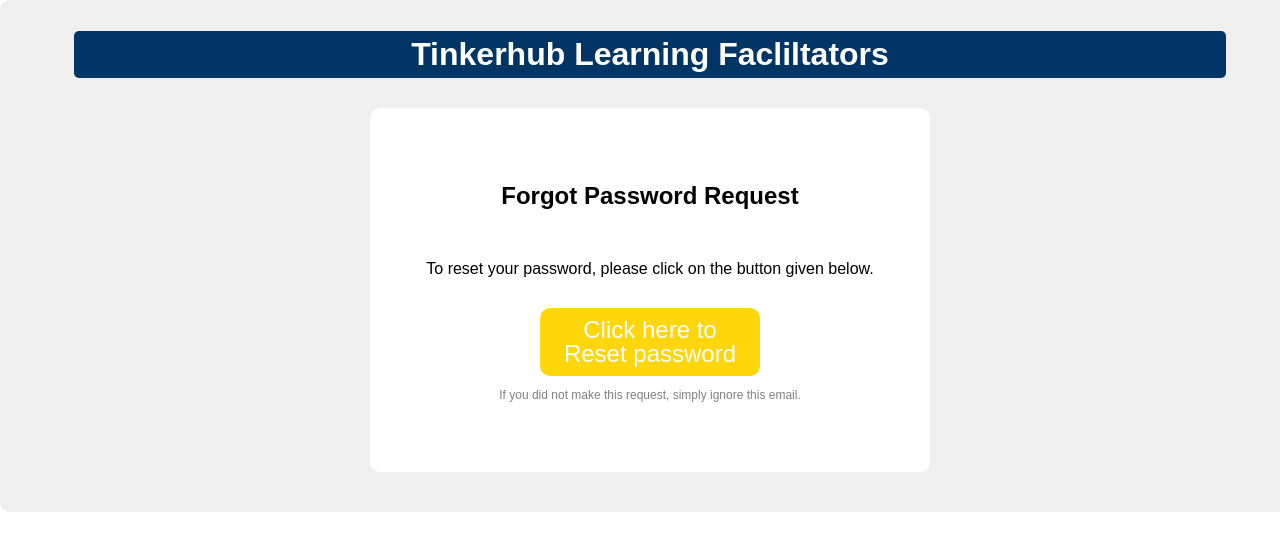
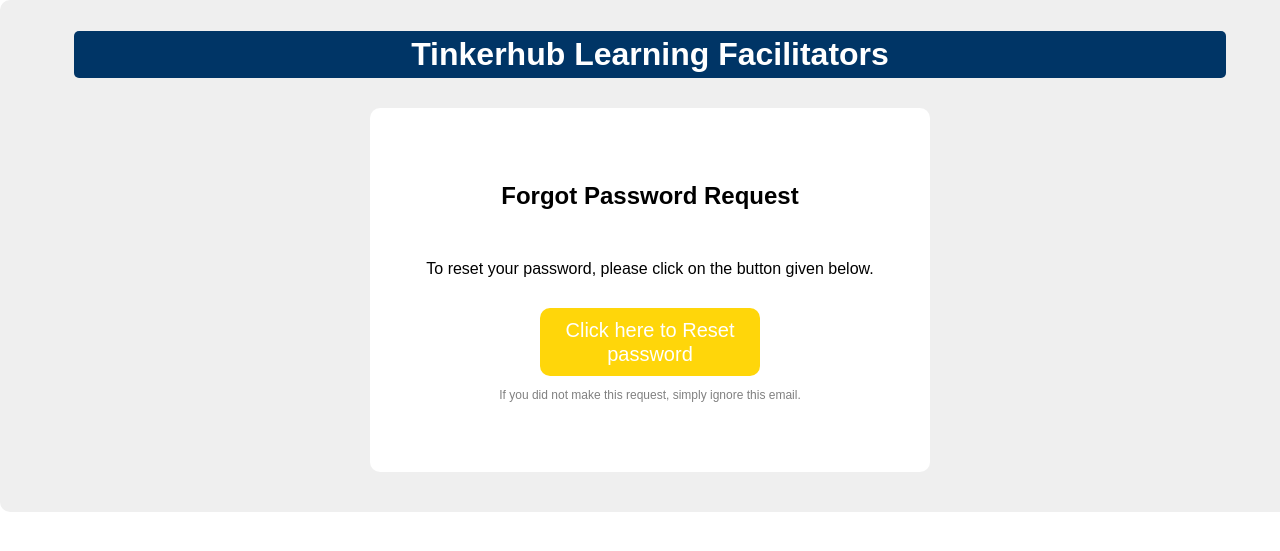
Before and after one commit to abhinavk001/tlf-backend, a Python web app: template app/templates/email.html in a window 1280 px wide. Shown: the top 551 px of the page. Run offline with Jinja, Linux system fonts and the light colour scheme; the template is opened without the code that fills it, so the values that code supplies are empty.

Commit message:
typo in facilitators

```diff
--- a/app/templates/email.html
+++ b/app/templates/email.html
@@ -24,7 +24,7 @@
             color: white;
           "
         >
-          Tinkerhub Learning Facliltators
+          Tinkerhub Learning Facilitators
         </h1>
         <div
           style="
@@ -51,7 +51,7 @@
               width: 200px;
               line-height: 24px;
               padding: 10px;
-              font-size: 24px;
+              font-size: 20px;
               border-radius: 10px;
               cursor: pointer;
               text-decoration: none;
```
